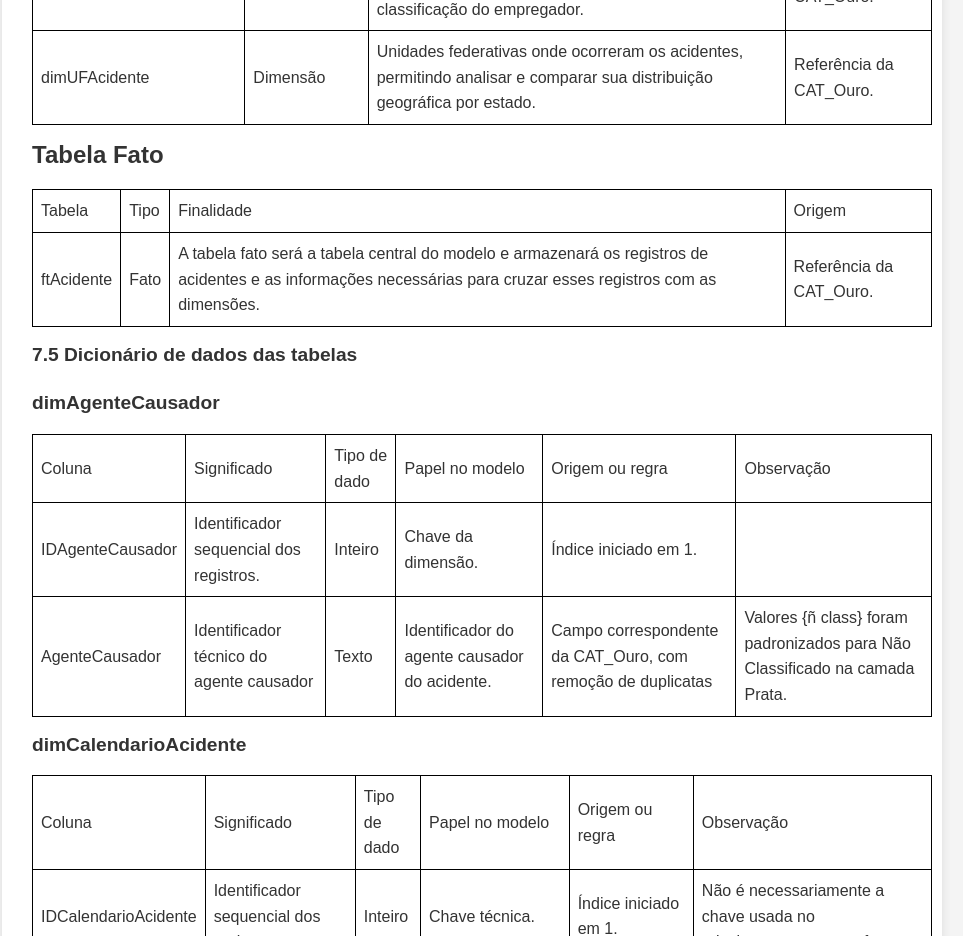
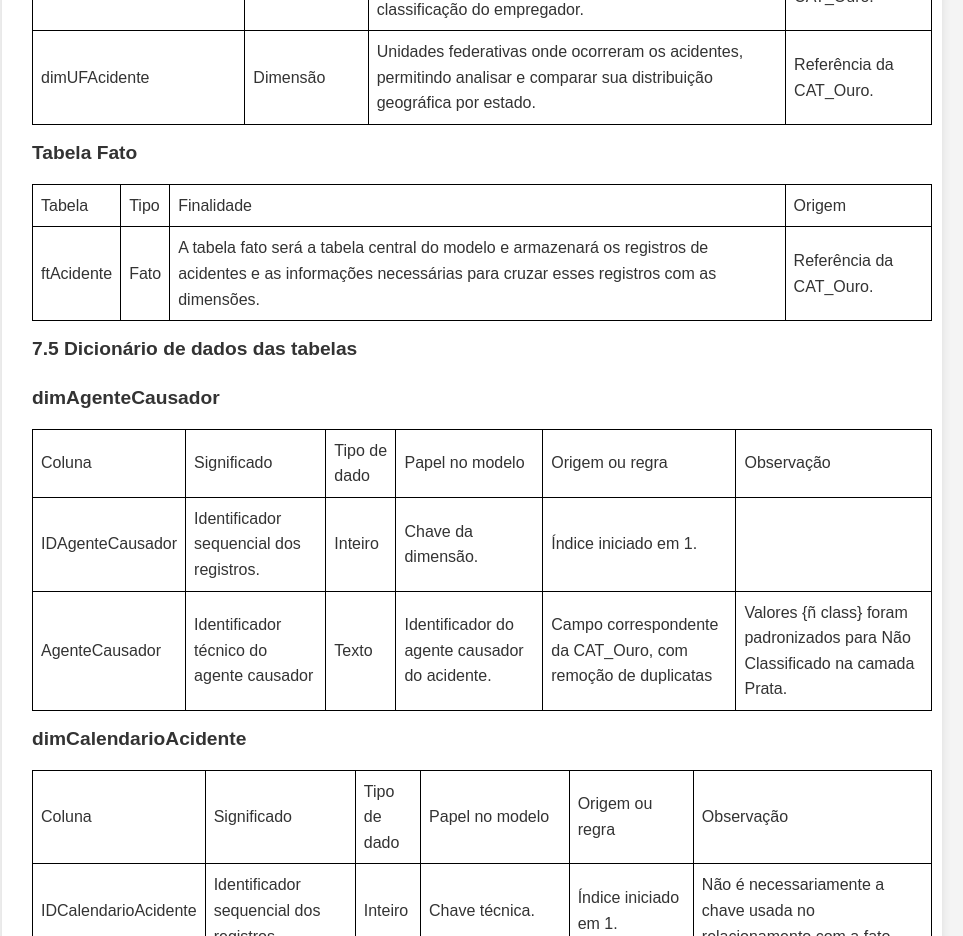
Before and after one commit to rosbergalves/Projeto-Portfolio, a plain HTML site: page projeto_comunicacao_acidentes_trabalhobr.html in a window 1280 px wide. Shown: the part 9080-10016 px from the top of the page, without its empty margins (168-1131 px from the left). Drawn offline with Linux system fonts and the light colour scheme; files whose address does not match are found by name.

Commit message:
Atualização de título

```diff
--- a/projeto_comunicacao_acidentes_trabalhobr.html
+++ b/projeto_comunicacao_acidentes_trabalhobr.html
@@ -778,7 +778,7 @@
                 </tr>
                 </table>
 
-                <h2>Tabela Fato</h2>
+                <h3>Tabela Fato</h3>
 
                 <table>
                 <tr>
```
